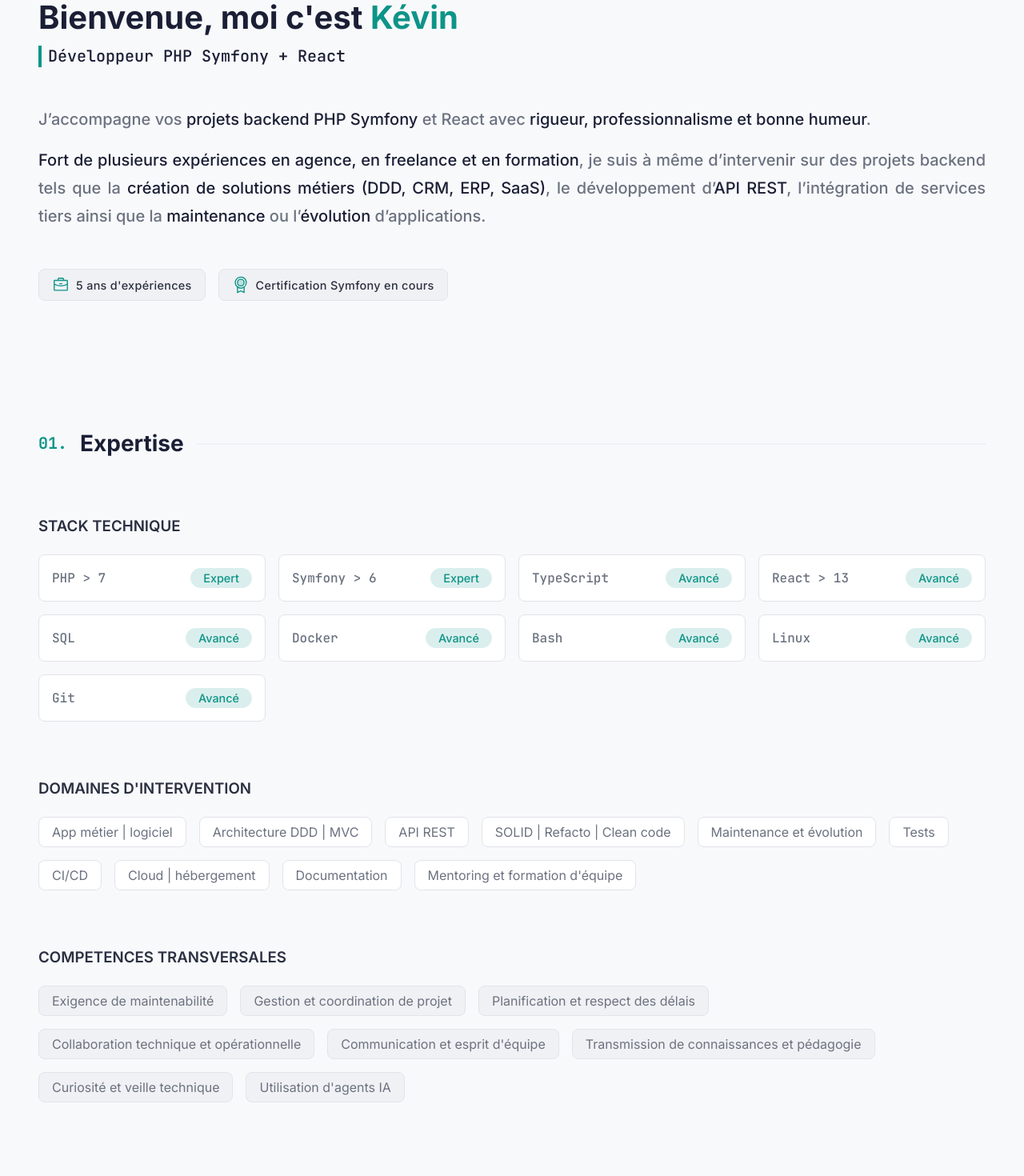
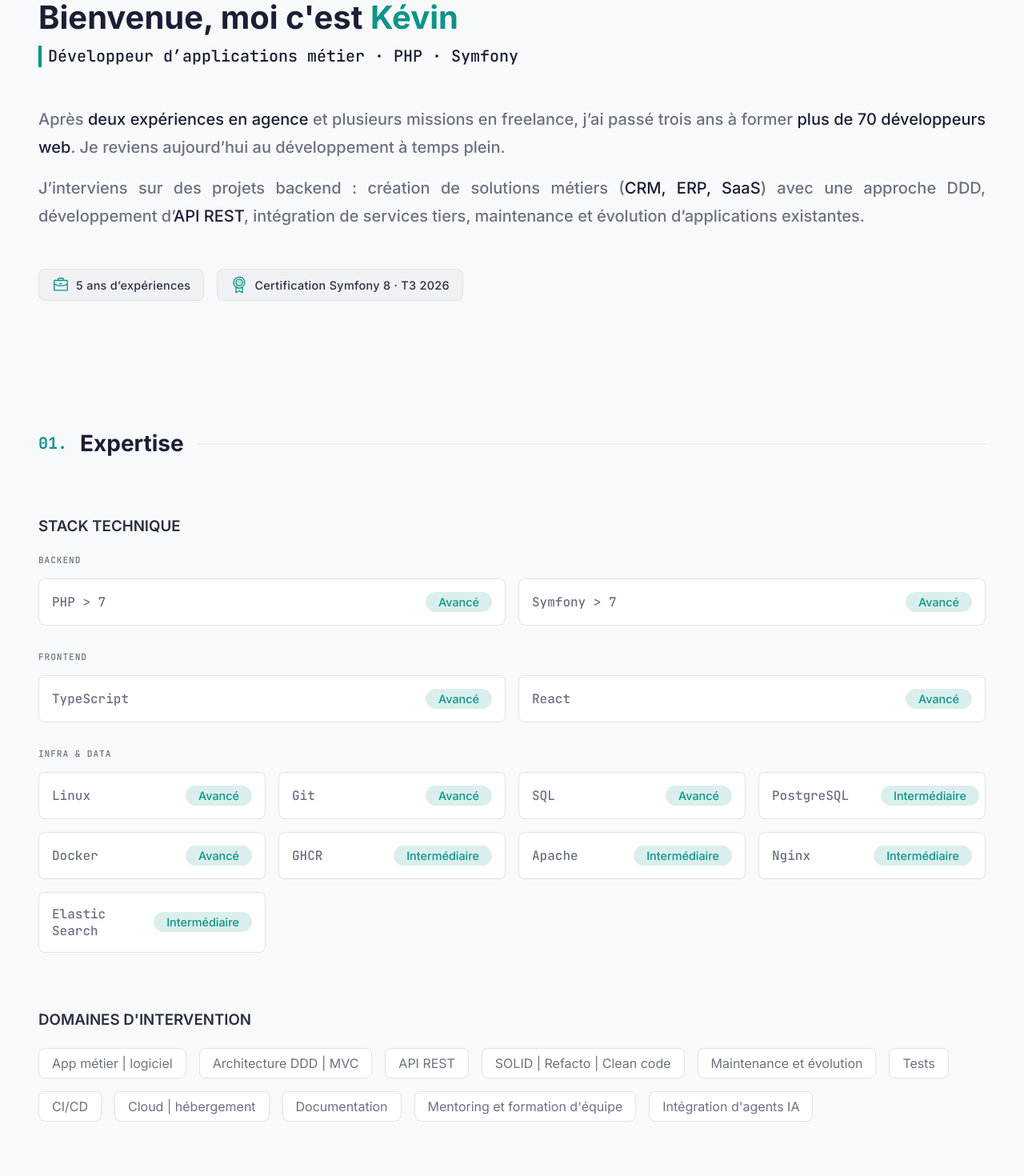
Before and after one commit to Wagle-Studio/portfolio, a React (Vite) app: page / in a window 1280 px wide. Shown: the part 200-1670 px from the top of the page at 80% size. Built offline with nearby package versions, Linux system fonts and the light colour scheme.

Commit message:
PROJECT: upgrade

```diff
--- a/src/data/about.ts
+++ b/src/data/about.ts
@@ -2,33 +2,30 @@
 
 export default {
   profile: {
-    role: "Développeur PHP Symfony + React",
+    role: "Développeur d’applications métier · PHP · Symfony",
     paragraphs: [
       {
-        text: "J’accompagne vos projets backend PHP Symfony et React avec rigueur, professionnalisme et bonne humeur.",
+        text: "Après deux expériences en agence et plusieurs missions en freelance, j’ai passé trois ans à former plus de 70 développeurs web. Je reviens aujourd’hui au développement à temps plein.",
         strongParts: [
-          "projets backend PHP Symfony",
-          "rigueur, professionnalisme et bonne humeur",
+          "deux expériences en agence",
+          "plus de 70 développeurs web",
         ],
       },
       {
-        text: "Fort de plusieurs expériences en agence, en freelance et en formation, je suis à même d’intervenir sur des projets backend tels que la création de solutions métiers (DDD, CRM, ERP, SaaS), le développement d’API REST, l’intégration de services tiers ainsi que la maintenance ou l’évolution d’applications.",
+        text: "J’interviens sur des projets backend : création de solutions métiers (CRM, ERP, SaaS) avec une approche DDD, développement d’API REST, intégration de services tiers, maintenance et évolution d’applications existantes.",
         strongParts: [
-          "Fort de plusieurs expériences en agence, en freelance et en formation",
-          "création de solutions métiers (DDD, CRM, ERP, SaaS)",
+          "CRM, ERP, SaaS",
           "API REST",
-          "maintenance",
-          "évolution",
         ],
       },
     ],
     tags: [
       {
-        label: "5 ans d'expériences",
+        label: "5 ans d’expériences",
         icon: WorkIcon,
       },
       {
-        label: "Certification Symfony en cours",
+        label: "Certification Symfony 8 · T3 2026",
         icon: MedalIcon,
       },
     ],
--- a/src/data/footer.ts
+++ b/src/data/footer.ts
@@ -6,7 +6,7 @@
   information: {
     siret: "SIRET : 84132048400022",
     tva: "TVA : FR27841320484",
-    tvaNote: "TVA non applicable Org. Form.",
+    tvaNote: "TVA non applicable - Art. 261-4-4° (organisme de formation)",
   },
   copyright: "© 2026 Kevin Wolff. Tous droits reserves.",
   navigation: [
--- a/src/data/projects.ts
+++ b/src/data/projects.ts
@@ -1,36 +1,59 @@
 export default {
   items: [
     {
+      title: "Evidence Vault",
+      subtitle:
+        "Documentez votre cyberharcèlement sans vous y exposer. Surveillance automatique des commentaires Instagram, analyse IA de toxicité, et archivage certifié des preuves.",
+      tags: ["Beta ouverte"],
+      technos: [
+        "Symfony 8",
+        "React 19",
+        "PostgreSQL",
+        "Elastic Search",
+        "Redis",
+        "Docker",
+      ],
+      highlight: true,
+      highlightBadge: "Projet phare",
+      features: [
+        "Surveillance continue des commentaires Instagram",
+        "Score de toxicité IA multilingue",
+        "Certification cryptographique SHA-256 & ancrage blockchain",
+        "Export dossier PDF de preuves",
+      ],
+      url: "https://evidencevault.fr"
+    },
+    {
       title: "Elastic Search Formula 1",
       subtitle:
-        "Plateforme d'analyse de données Formula 1 avec Elasticsearch. Parcourez les données de l'histoire de la F1.",
+        "Visualisation de l'intégralité des statistiques de l'histoire de la F1, plus de 600 000 données indexées avec Elasticsearch.",
       tags: ["Plus de 600K données"],
       technos: ["Symfony", "Elastic Search"],
       git: "https://github.com/Wagle-Studio/elastic_search_formula_1",
       url: "https://f1.wolff-kevin.fr",
     },
-    {
-      title: "Drop Market",
-      subtitle:
-        "Expérimentation partielle d'un e-commerce en temps réel sans code Javascript, réalisé à l'aide de Symfony Turbo + Mercure + Caddy.",
-      tags: ["Interface temps réel"],
-      technos: ["Symfony", "PHP", "Hotwire"],
-      git: "https://github.com/Wagle-Studio/drop_market",
-      url: undefined,
-    },
-    {
-      title: "Leveling",
-      subtitle:
-        "Work In Progress API Symfony pour structurer des parcours de progression personnel, avec scénarios générés par agents IA.",
-      tags: ["AI agents"],
-      technos: ["Symfony", "PHP", "Design Pattern"],
-      git: "https://github.com/Wagle-Studio",
-      url: undefined,
-    },
+    // {
+    //   title: "Drop Market",
+    //   subtitle:
+    //     "Preuve de concept : e-commerce temps réel sans JavaScript côté client, via Symfony Turbo + Mercure + Caddy.",
+    //   tags: ["Interface temps réel"],
+    //   technos: ["Symfony", "PHP", "Hotwire"],
+    //   git: "https://github.com/Wagle-Studio/drop_market",
+    //   url: undefined,
+    // },
+    // {
+    //   title: "Leveling",
+    //   subtitle:
+    //     "API Symfony pour structurer des parcours de progression, avec scénarios générés par agents IA.",
+    //   tags: ["AI agents"],
+    //   technos: ["Symfony", "PHP", "Design Pattern"],
+    //   git: "https://github.com/Wagle-Studio",
+    //   url: undefined,
+    // },
     {
       title: "Diagramme Merise & UML",
       subtitle:
-        "Expérimentation de l'architecture DDD (Domain Driven Design) pour une application de modélisation entité-relation inspirée de Looping.",
+        "Application DDD de modélisation entité-relation (Merise/UML), inspirée de Looping.",
       tags: ["Architecture DDD"],
       technos: ["React", "TypeScript"],
       git: "https://github.com/Wagle-Studio/Merise",
@@ -50,7 +73,7 @@
     {
       title: "File Renamer",
       subtitle:
-        "Expérimentation Java avec un mini logiciel pour renommer des fichiers selon différentes stratégies.",
+        "Mini-logiciel Java pour renommer des fichiers selon des stratégies configurables, exploration des patterns de conception en dehors de PHP.",
       tags: ["Logiciel de bureau"],
       technos: ["Java", "Java FX"],
       git: "https://github.com/Wagle-Studio/file_renamer",
--- a/src/data/skills.ts
+++ b/src/data/skills.ts
@@ -1,96 +1,45 @@
 export default {
-  technos: [
-    {
-      label: "PHP > 7",
-      level: "Expert",
-    },
-    {
-      label: "Symfony > 6",
-      level: "Expert",
-    },
-    {
-      label: "TypeScript",
-      level: "Avancé",
-    },
-    {
-      label: "React > 13",
-      level: "Avancé",
-    },
-    {
-      label: "SQL",
-      level: "Avancé",
-    },
-    {
-      label: "Docker",
-      level: "Avancé",
-    },
-    {
-      label: "Bash",
-      level: "Avancé",
-    },
-    {
-      label: "Linux",
-      level: "Avancé",
-    },
-    {
-      label: "Git",
-      level: "Avancé",
-    },
-  ],
+  technos: {
+    backend: [
+      { label: "PHP > 7", level: "Avancé" },
+      { label: "Symfony > 7", level: "Avancé" },
+    ],
+    frontend: [
+      { label: "TypeScript", level: "Avancé" },
+      { label: "React", level: "Avancé" },
+    ],
+    infra: [
+      { label: "Linux", level: "Avancé" },
+      { label: "Git", level: "Avancé" },
+      { label: "SQL", level: "Avancé" },
+      { label: "PostgreSQL", level: "Intermédiaire" },
+      { label: "Docker", level: "Avancé" },
+      { label: "GHCR", level: "Intermédiaire" },
+      { label: "Apache", level: "Intermédiaire" },
+      { label: "Nginx", level: "Intermédiaire" },
+      { label: "Elastic Search", level: "Intermédiaire" },
+    ],
+  },
   missions: [
-    {
-      label: "App métier | logiciel",
-    },
-    {
-      label: "Architecture DDD | MVC",
-    },
-    {
-      label: "API REST",
-    },
-    {
-      label: "SOLID | Refacto | Clean code",
-    },
-    {
-      label: "Maintenance et évolution",
-    },
-    {
-      label: "Tests",
-    },
-    {
-      label: "CI/CD",
-    },
-    {
-      label: "Cloud | hébergement",
-    },
-    {
-      label: "Documentation",
-    },
+    { label: "App métier | logiciel" },
+    { label: "Architecture DDD | MVC" },
+    { label: "API REST" },
+    { label: "SOLID | Refacto | Clean code" },
+    { label: "Maintenance et évolution" },
+    { label: "Tests" },
+    { label: "CI/CD" },
+    { label: "Cloud | hébergement" },
+    { label: "Documentation" },
     { label: "Mentoring et formation d'équipe" },
+    { label: "Intégration d'agents IA" },
   ],
   personality: [
-    {
-      label: "Exigence de maintenabilité",
-    },
-    {
-      label: "Gestion et coordination de projet",
-    },
-    {
-      label: "Planification et respect des délais",
-    },
-    {
-      label: "Collaboration technique et opérationnelle",
-    },
-    {
-      label: "Communication et esprit d'équipe",
-    },
-    {
-      label: "Transmission de connaissances et pédagogie",
-    },
-    {
-      label: "Curiosité et veille technique",
-    },
-    {
-      label: "Utilisation d'agents IA",
-    },
+    { label: "Exigence de maintenabilité" },
+    { label: "Gestion et coordination de projet" },
+    { label: "Planification et respect des délais" },
+    { label: "Collaboration technique et opérationnelle" },
+    { label: "Communication et esprit d'équipe" },
+    { label: "Transmission de connaissances et pédagogie" },
+    { label: "Curiosité et veille technique" },
   ],
 };
--- a/src/ui/blocs/projects/Projects.tsx
+++ b/src/ui/blocs/projects/Projects.tsx
@@ -18,10 +18,24 @@
       <SectionTitle index={3} title="Réalisations" />
       <ul className="projects__list">
         {data.items.map((item) => {
+          const isHighlight = "highlight" in item && item.highlight;
+          const features = "features" in item ? item.features : undefined;
+          const highlightBadge = "highlightBadge" in item ? item.highlightBadge : undefined;
+
           return (
-            <li key={`${item.title}-${item.git ?? item.url ?? "project"}`}>
-              <article className="projects__list__card">
+            <li
+              key={`${item.title}-${item.git ?? item.url ?? "project"}`}
+              className={isHighlight ? "projects__list__highlight" : undefined}
+            >
+              <article className={`projects__list__card${isHighlight ? " projects__list__card--highlight" : ""}`}>
                 <div className="projects__list__card__content">
+                  {isHighlight && highlightBadge && (
+                    <span className="projects__list__card__badge">
+                      <StarIcon size="small" />
+                      {highlightBadge}
+                    </span>
+                  )}
+                  <div className="projects__list__card__inner">
                     <div className="projects__list__card__header">
                       <div className="projects__list__card__title">
                         <h3 className="heading_4">{item.title}</h3>
@@ -62,6 +76,17 @@
                       <p className="paragraph">{item.subtitle}</p>
                     </div>
                   </div>
+                  {isHighlight && features && features.length > 0 && (
+                    <ul className="projects__list__card__features">
+                      {features.map((feature) => (
+                        <li key={`${item.title}-feat-${feature}`}>
+                          <span className="projects__list__card__features__dot" aria-hidden="true" />
+                          <span>{feature}</span>
+                        </li>
+                      ))}
+                    </ul>
+                  )}
+                </div>
               </article>
             </li>
           );
--- a/src/ui/blocs/projects/projects.scss
+++ b/src/ui/blocs/projects/projects.scss
@@ -32,6 +32,12 @@
         border-radius: var(--border-radius-small);
         padding: var(--space-3) var(--space-2);
         background-color: var(--card);
+      }
+
+      &__inner {
+        display: flex;
+        flex-direction: column;
+        gap: var(--space-5);
       }
 
       &__header {
@@ -80,6 +86,64 @@
           font-size: var(--font-size-base);
         }
       }
+
+      &__badge {
+        display: inline-flex;
+        align-items: center;
+        gap: var(--space-0);
+        width: fit-content;
+        background-color: transparent;
+        color: var(--primary);
+        font-size: 0.7rem;
+        font-weight: var(--font-weight-large);
+        font-family: var(--font-secondary);
+        letter-spacing: 0.1em;
+        text-transform: uppercase;
+        padding: 0;
+        border-radius: 0;
+
+        svg {
+          color: var(--primary);
+          flex-shrink: 0;
+        }
+      }
+
+      &__features {
+        display: grid;
+        grid-template-columns: 1fr;
+        gap: var(--space-1);
+
+        li {
+          display: flex;
+          align-items: center;
+          gap: var(--space-1);
+          font-size: var(--font-size-small);
+          color: var(--muted-foreground);
+          font-family: var(--font-secondary);
+        }
+      }
+
+      &__features__dot {
+        display: inline-block;
+        width: 5px;
+        height: 5px;
+        border-radius: 50%;
+        background-color: var(--primary);
+        flex-shrink: 0;
+      }
+
+      &--highlight {
+        &:hover {
+          box-shadow: 0px 8px 28px rgba(13, 148, 136, 0.1);
+        }
+
+        .projects__list__card__content {
+          background-color: var(--card);
+          border: 1px solid var(--border);
+          border-left: 3px solid var(--primary);
+          gap: var(--space-3);
+        }
+      }
     }
   }
 }
@@ -108,6 +172,47 @@
           }
         }
       }
+
+      &__highlight {
+        grid-column: 1 / -1;
+
+        .projects__list__card__content {
+          display: grid;
+          grid-template-columns: 1fr auto;
+          grid-template-rows: auto auto;
+          column-gap: var(--space-6);
+          row-gap: var(--space-2);
+          align-items: start;
+          height: auto;
+        }
+
+        .projects__list__card__badge {
+          grid-column: 1 / -1;
+          grid-row: 1;
+        }
+
+        .projects__list__card__inner {
+          grid-column: 1;
+          grid-row: 2;
+        }
+
+        .projects__list__card__features {
+          grid-column: 2;
+          grid-row: 2;
+          grid-template-columns: 1fr;
+          align-self: start;
+          min-width: 260px;
+          padding: var(--space-1) 0 var(--space-1) var(--space-3);
+          background-color: transparent;
+          border-left: 1px solid var(--border);
+          border-radius: 0;
+          gap: var(--space-2);
+
+          li {
+            font-size: var(--font-size-small);
+          }
+        }
+      }
     }
   }
 }
--- a/src/ui/blocs/skills/Skills.tsx
+++ b/src/ui/blocs/skills/Skills.tsx
@@ -3,16 +3,35 @@
 import { useSkillsAnim } from "./useSkillsAnim";
 import { SectionTitle } from "@/ui/components/section-title/SectionTitle";
 
+const TECHNO_CATEGORY_LABELS = {
+  backend: "Backend",
+  frontend: "Frontend",
+  infra: "Infra & data",
+} as const;
+
+type TechnoCategory = keyof typeof TECHNO_CATEGORY_LABELS;
+
 export const Skills = () => {
   const { sectionRef } = useSkillsAnim();
+
+  const technoCategories = Object.entries(data.technos) as [
+    TechnoCategory,
+    { label: string; level: string }[],
+  ][];
 
   return (
     <section id="expertise" className="skills" ref={sectionRef}>
       <SectionTitle index={1} title="Expertise" />
       <article className="skills__stack">
         <h3 className="skills__stack__title">Stack technique</h3>
+        <div className="skills__stack__categories">
+          {technoCategories.map(([category, technos]) => (
+            <div key={category} className="skills__stack__category">
+              <p className="skills__stack__category__label">
+                {TECHNO_CATEGORY_LABELS[category]}
+              </p>
               <ul className="skills__stack__list skills__stack__list--techno">
-          {data.technos.map((techno) => (
+                {technos.map((techno) => (
                   <li
                     key={`techno_${techno.label}`}
                     className="skills__stack__list__item skills__stack__list__item--techno"
@@ -24,6 +43,9 @@
                   </li>
                 ))}
               </ul>
+            </div>
+          ))}
+        </div>
       </article>
       <article className="skills__stack">
         <h3 className="skills__stack__title">Domaines d'intervention</h3>
--- a/src/ui/blocs/skills/skills.scss
+++ b/src/ui/blocs/skills/skills.scss
@@ -15,6 +15,27 @@
       color: var(--secondary-foreground);
       font-weight: var(--font-weight-large);
       text-transform: uppercase;
+    }
+
+    &__categories {
+      display: flex;
+      flex-direction: column;
+      gap: var(--space-4);
+    }
+
+    &__category {
+      display: flex;
+      flex-direction: column;
+      gap: var(--space-2);
+
+      &__label {
+        font-size: 0.7rem;
+        font-family: var(--font-secondary);
+        font-weight: var(--font-weight-medium);
+        color: var(--muted-foreground);
+        text-transform: uppercase;
+        letter-spacing: 0.08em;
+      }
     }
 
     &__list {
```
Lines whose indentation alone changed are shown as unchanged.
